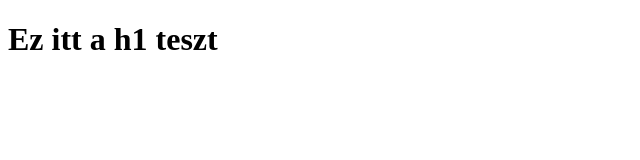
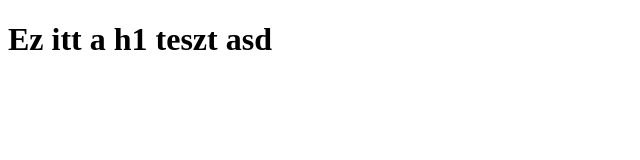
Before and after one commit to vtamasps/ps-teszt, a plain HTML site: page index.html in a window 1280 px wide. Shown: the full height of the page, 0-640 px from the left. Drawn offline with Linux system fonts and the light colour scheme.

Commit message:
Update index.html

```diff
--- a/index.html
+++ b/index.html
@@ -2,7 +2,7 @@
 <html>
 <body>
 
-<h1>Ez itt a h1 teszt</h1>
+<h1>Ez itt a h1 teszt asd</h1>
 
 </body>
 </html>
```
